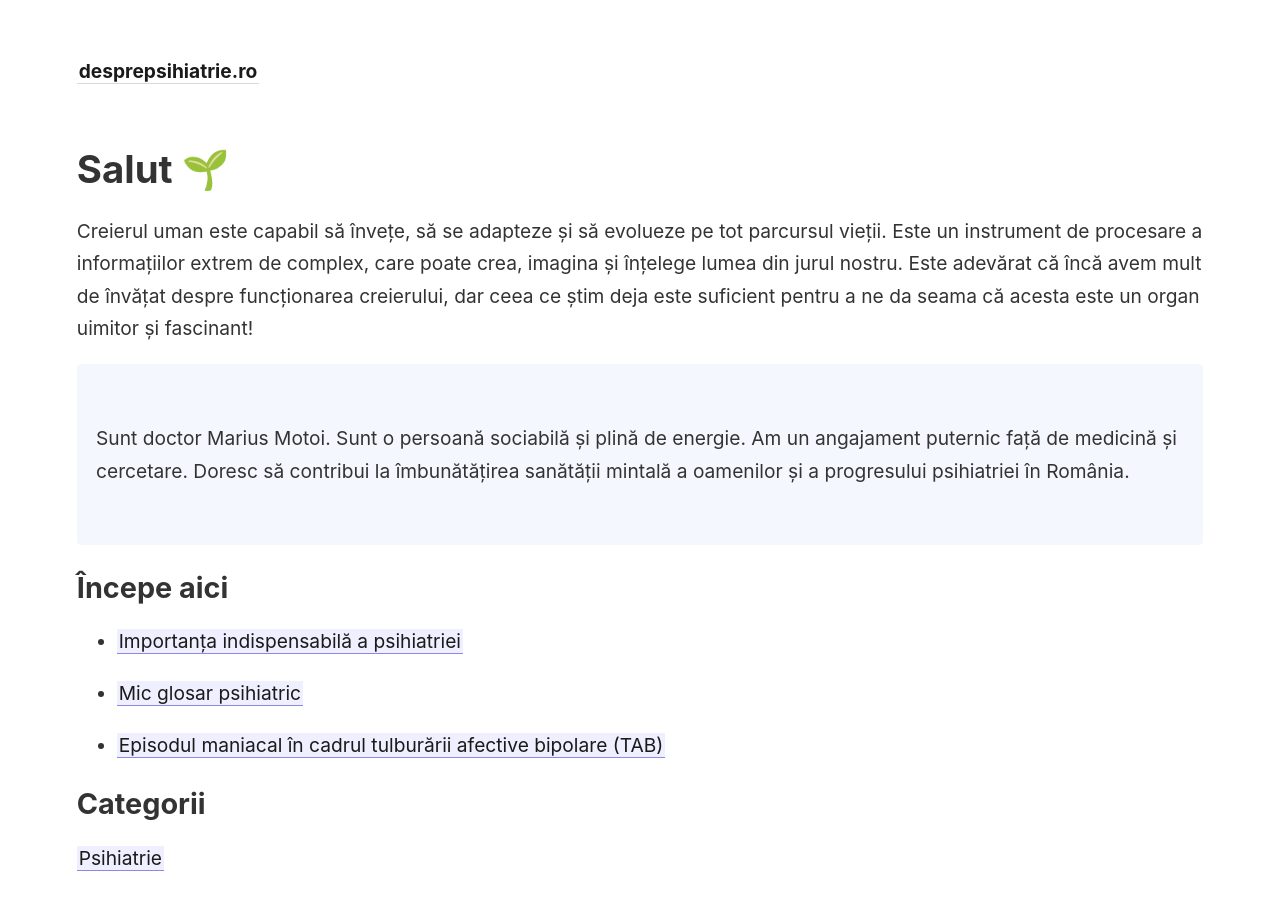
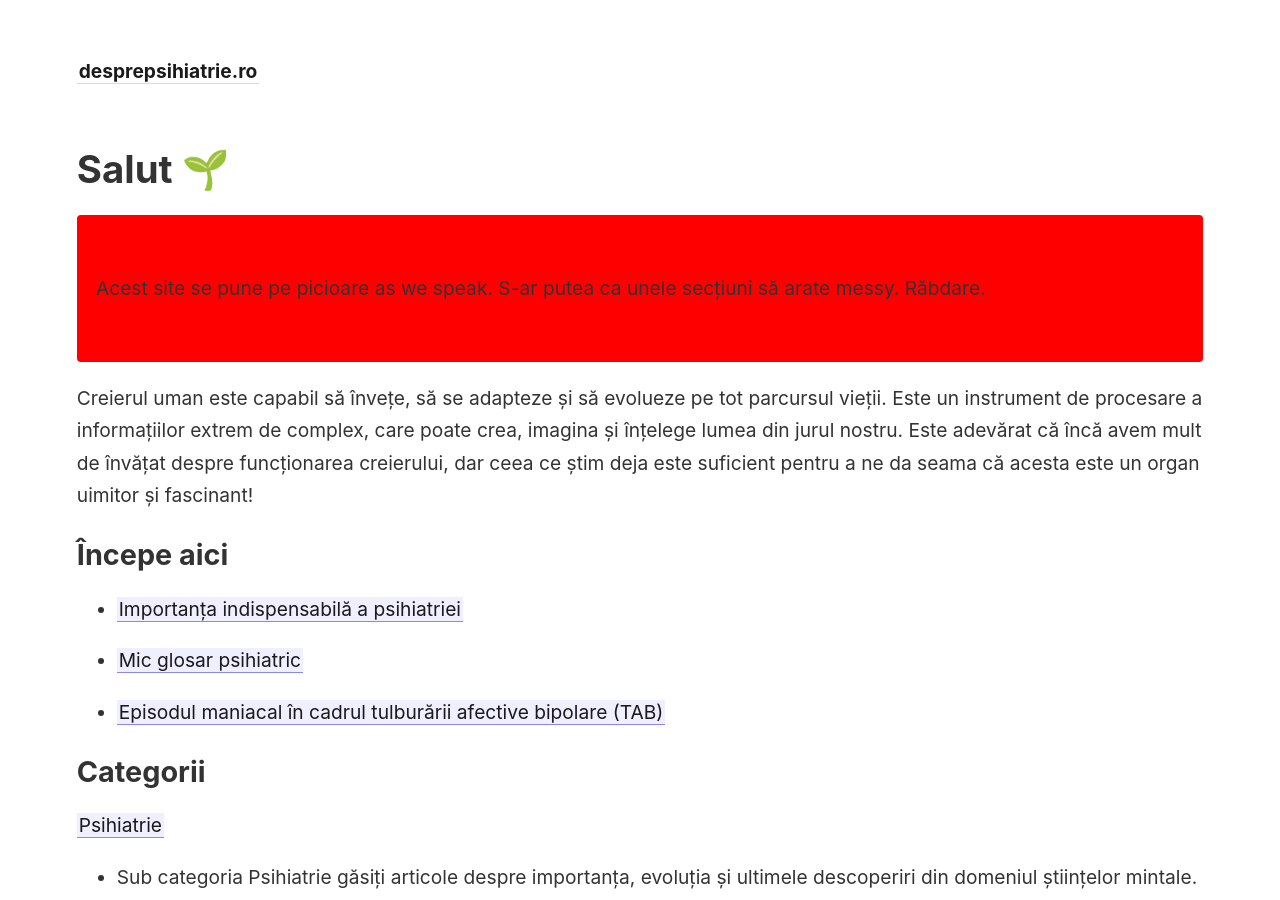
Before and after one commit to desprepsihiatrie/blog, a Jekyll site: the page built from _pages/index.md, in a window 1280 px wide and 900 px high. Built offline with Jekyll 4.4.1, drawn with Linux system fonts in a browser that asks for light colours; some of the changed text lies outside the part shown.

Commit message:
Update index.md

```diff
--- a/_pages/index.md
+++ b/_pages/index.md
@@ -7,10 +7,10 @@ permalink: /
 
 # Salut 🌱
 
+<p style="padding: 3em 1em; background: #FF0000; border-radius: 4px;"> Acest site se pune pe picioare as we speak. S-ar putea ca unele secțiuni să arate messy. Răbdare.
+</p>
+
 Creierul uman este capabil să învețe, să se adapteze și să evolueze pe tot parcursul vieții. Este un instrument de procesare a informațiilor extrem de complex, care poate crea, imagina și înțelege lumea din jurul nostru. Este adevărat că încă avem mult de învățat despre funcționarea creierului, dar ceea ce știm deja este suficient pentru a ne da seama că acesta este un organ uimitor și fascinant!
-
-<p style="padding: 3em 1em; background: #f5f7ff; border-radius: 4px;"> Sunt doctor Marius Motoi. Sunt o persoană sociabilă și plină de energie. Am un angajament puternic față de medicină și cercetare. Doresc să contribui la îmbunătățirea sanătății mintală a oamenilor și a progresului psihiatriei în România.
-</p>
 
 ## Începe aici
 
@@ -29,4 +29,5 @@ Creierul uman este capabil să învețe, să se adapteze și să evolueze pe tot
 [[Boli]]
 - Sub categoria Boli psihiatrice abordăm aspecte ale tulburărilor mintale și de comportament prin lentila actuală a medicinii și științelor psihologice. Articolele noastre acoperă informații de bază despre diverse tulburări și boli mintale, incluzând simptome, cauze, tratament și prognoză.
 
-![Dr  Marius Motoi](https://github.com/desprepsihiatrie/blog/assets/139854003/9ccbade5-fe21-44f8-bdad-89be1efc55a6)
+<p style="padding: 3em 1em; background: #f5f7ff; border-radius: 4px;"> Sunt doctor Marius Motoi. Sunt o persoană sociabilă și plină de energie. Am un angajament puternic față de medicină și cercetare. Doresc să contribui la îmbunătățirea sanătății mintală a oamenilor și a progresului psihiatriei în România.
+</p>
```
